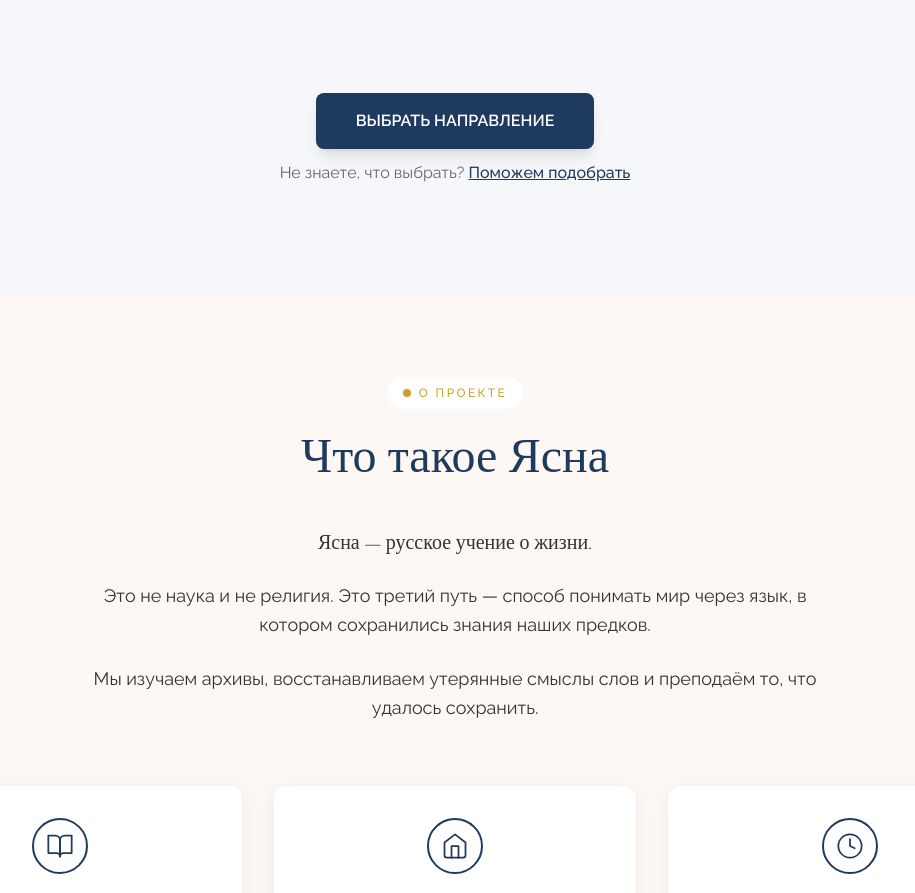
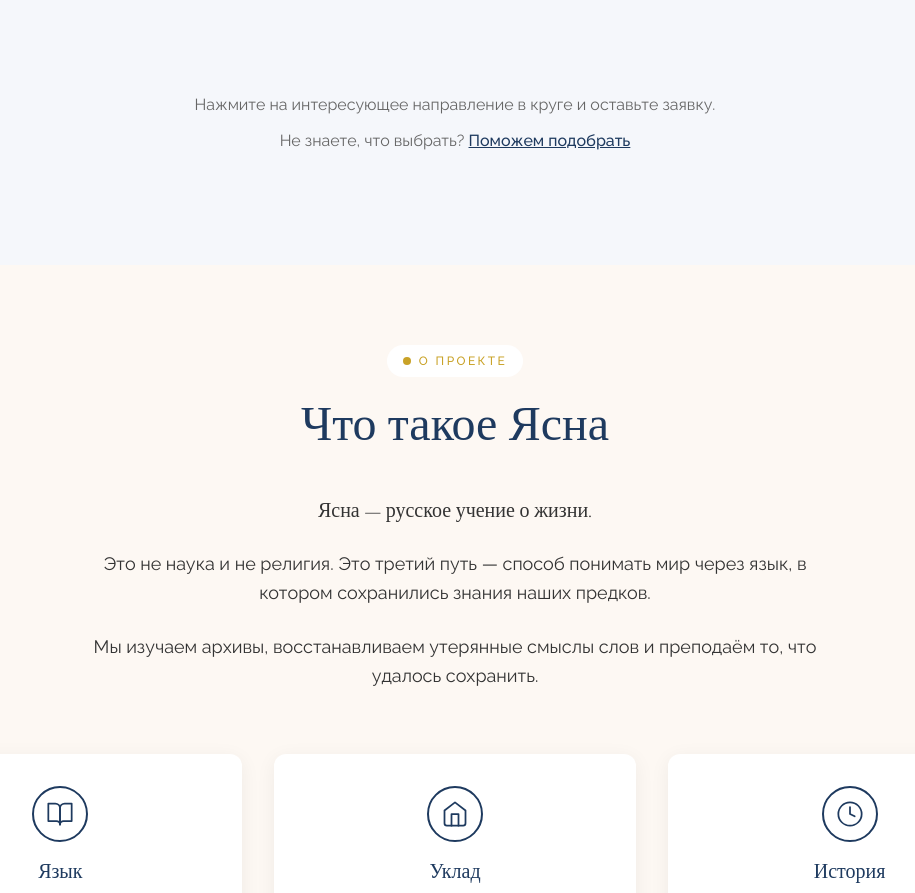
Before and after one commit to Avvacumrechevoi/uprav-1, a React (Vite) app in the folder project/: page / in a window 1280 px wide. Shown: the part 891-1784 px from the top of the page, without its empty margins (185-1100 px from the left). Built offline with nearby package versions, Linux system fonts and the light colour scheme; no server answers.

Commit message:
Replace hero button with CTA text
Co-authored-by: jontaytsamarenql <jontaytsamarenql@hotmail.com>

```diff
--- a/project/src/components/Hero.tsx
+++ b/project/src/components/Hero.tsx
@@ -18,16 +18,10 @@ export function Hero() {
         </div>
 
         <div className="text-center mb-8 md:mb-12">
-          <div className="flex justify-center mb-3">
-            <a
-              href="#departments"
-              className="px-8 md:px-10 py-3.5 md:py-4 text-sm md:text-base font-sans font-semibold bg-yasna-primary text-white rounded-lg hover:bg-opacity-90 transition-all duration-200 shadow-lg hover:shadow-xl transform hover:scale-105"
-            >
-              ВЫБРАТЬ НАПРАВЛЕНИЕ
-            </a>
-          </div>
-
           <p className="text-sm md:text-base text-yasna-textMuted px-4">
+            Нажмите на интересующее направление в круге и оставьте заявку.
+          </p>
+          <p className="text-sm md:text-base text-yasna-textMuted px-4 mt-3">
             Не знаете, что выбрать?{' '}
             <a href="#join" className="text-yasna-primary hover:text-yasna-accent underline font-medium transition-colors">
               Поможем подобрать
```
